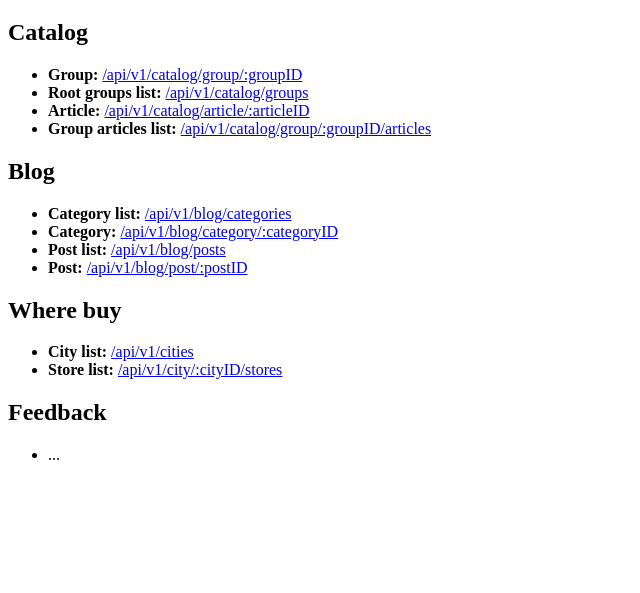
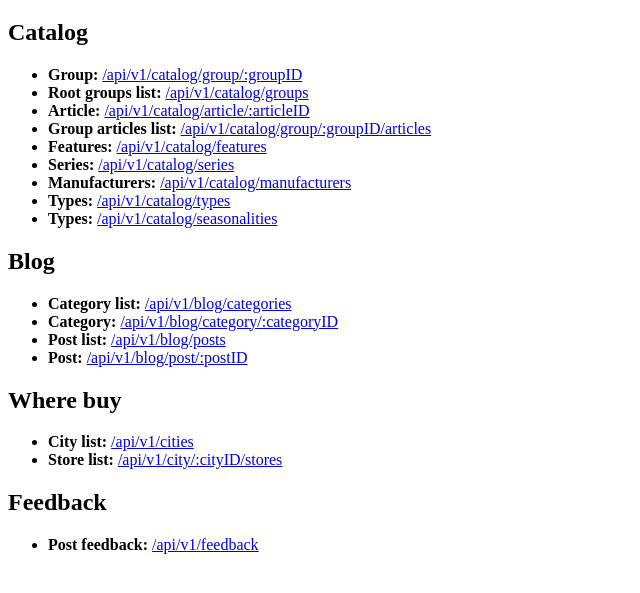
Before and after one commit to ragmon/strikepro-mock-server, a website: page public/index.html in a window 1280 px wide. Shown: the part 61-654 px from the top of the page, without its empty margins (0-640 px from the left). Drawn offline with Linux system fonts and the light colour scheme.

Commit message:
Updated public/index.html: 	added missing references; Updated server.js: 	bug fix in function "makeSeasonalityList";

```diff
--- a/public/index.html
+++ b/public/index.html
@@ -14,6 +14,11 @@
     <li><b>Root groups list:</b> <a href="/api/v1/catalog/groups">/api/v1/catalog/groups</a></li>
     <li><b>Article:</b> <a href="/api/v1/catalog/article/1">/api/v1/catalog/article/:articleID</a></li>
     <li><b>Group articles list:</b> <a href="/api/v1/catalog/group/1/articles">/api/v1/catalog/group/:groupID/articles</a></li>
+    <li><b>Features:</b> <a href="/api/v1/catalog/features">/api/v1/catalog/features</a></li>
+    <li><b>Series:</b> <a href="/api/v1/catalog/series">/api/v1/catalog/series</a></li>
+    <li><b>Manufacturers:</b> <a href="/api/v1/catalog/manufacturers">/api/v1/catalog/manufacturers</a></li>
+    <li><b>Types:</b> <a href="/api/v1/catalog/types">/api/v1/catalog/types</a></li>
+    <li><b>Types:</b> <a href="/api/v1/catalog/seasonalities">/api/v1/catalog/seasonalities</a></li>
 </ul>
 
 <!-- Blog -->
@@ -35,8 +40,7 @@
 <!-- Feedback -->
 <h2>Feedback</h2>
 <ul>
-    <li>...</li>
-    <!--<li><b>Post:</b> <a href="/api/v1/catalog/group/:groupID">/api/v1/catalog/group/:groupID</a></li>-->
+    <li><b>Post feedback:</b> <a href="/api/v1/feedback">/api/v1/feedback</a></li>
 </ul>
 
 </body>
--- a/server.js
+++ b/server.js
@@ -296,6 +296,7 @@ function makeSeasonality(id) {
     };
 }
 function makeSeasonalityList(count) {
+    count = count || 5;
     const seasonalities = [];
     for (let i = 1; i <= count; i++) {
         seasonalities.push(makeSeasonality(i));
```
